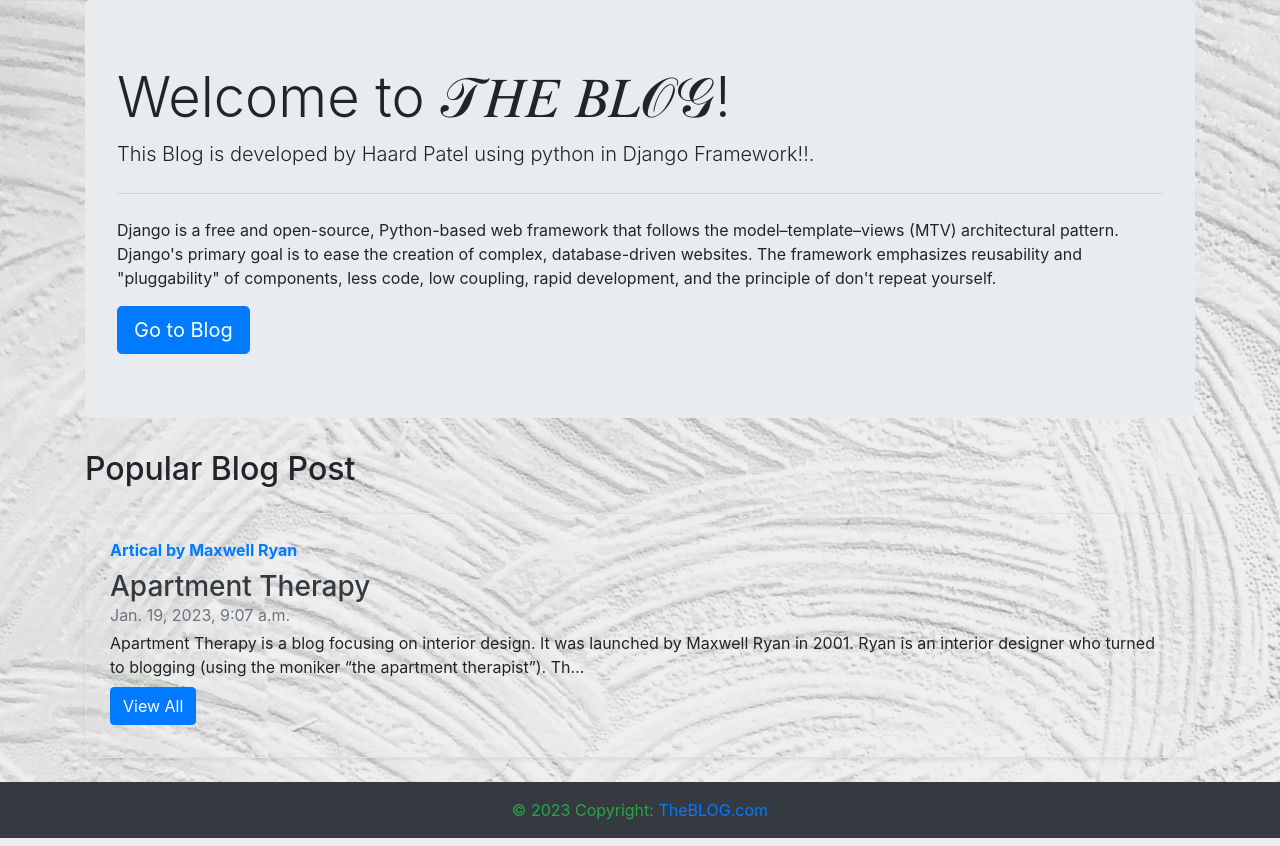
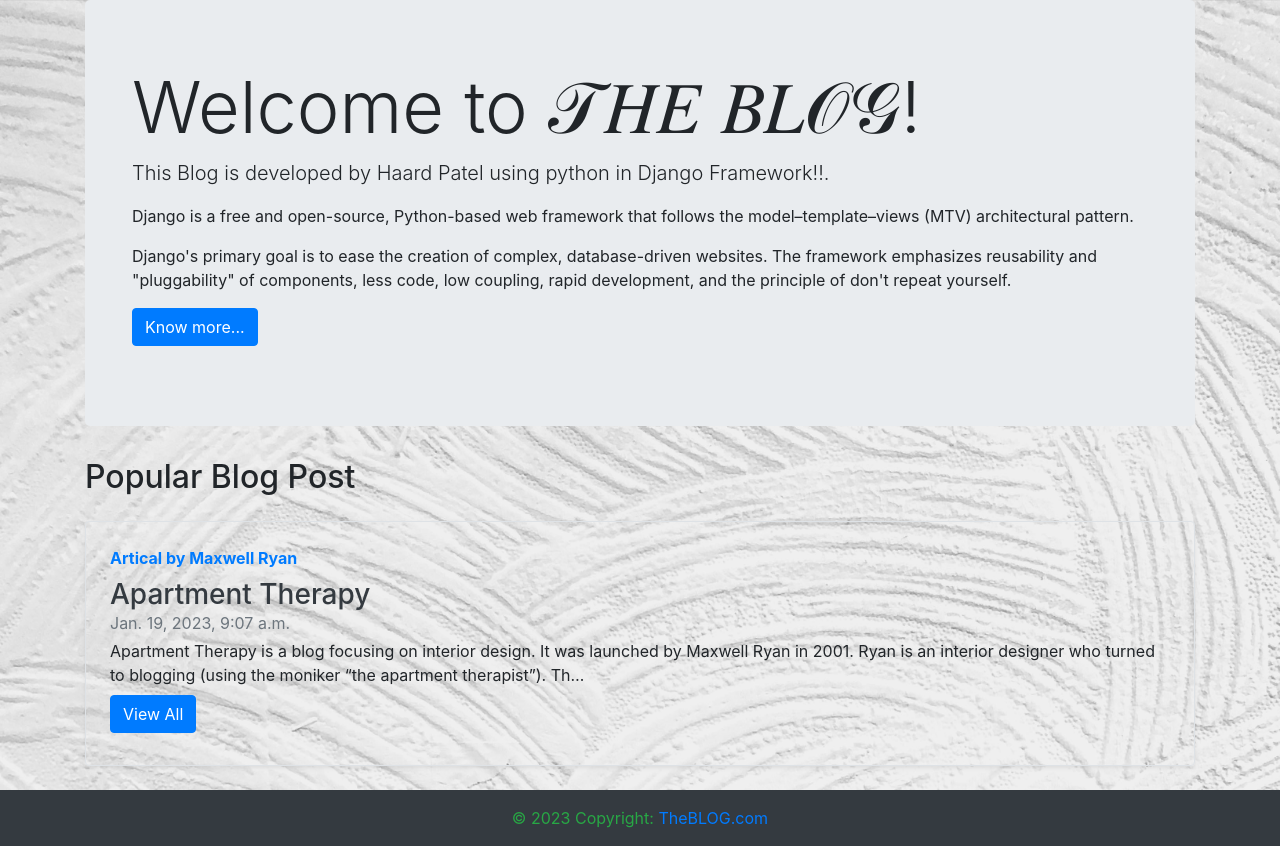
Before and after one commit to HaardPatel5620/Django_Blog, a Django app: page / in a window 1280 px wide. Shown: the part 56-902 px from the top of the page. Run offline with Django 4.2, Linux system fonts and the light colour scheme; data comes from the database, SQL or seed files in the repository; both versions use the stored data as it was after the commit; some libraries are stand-ins or nearby versions.

Commit message:
Changes in About page and home page

```diff
--- a/templates/home/home.html
+++ b/templates/home/home.html
@@ -7,13 +7,23 @@ Home page
 
 {% block body %}
 <div class="container">
+    <div class="jumbotron">
+        <div class="container">
+            <h3 class="display-3">Welcome to 𝒯𝐻𝐸 𝐵𝐿𝒪𝒢!</h3>
+                <p class="lead">This Blog is developed by Haard Patel using python in Django Framework!!.</p>
+                <p>Django is a free and open-source, Python-based web framework that follows the model–template–views (MTV) architectural pattern.</p>
 
-    <div class="jumbotron ">
-        <h1 class="display-4">Welcome to 𝒯𝐻𝐸 𝐵𝐿𝒪𝒢!</h1>
-        <p class="lead">This Blog is developed by Haard Patel using python in Django Framework!!.</p>
-        <hr class="my-4">
-        <p>Django is a free and open-source, Python-based web framework that follows the model–template–views (MTV) architectural pattern. Django's primary goal is to ease the creation of complex, database-driven websites. The framework emphasizes reusability and "pluggability" of components, less code, low coupling, rapid development, and the principle of don't repeat yourself.</p>
-        <a class="btn btn-primary btn-lg" href="/blog" role="button">Go to Blog</a>
+                <p> Django's primary goal is to ease the creation of complex, database-driven websites. The framework emphasizes reusability and "pluggability" of components, less code, low coupling, rapid development, and the principle of don't repeat yourself.</p>
+
+                <p class="collapse" id="collapseExample">Python is used throughout, even for settings, files, and data models. Django also provides an optional administrative create, read, update and delete interface that is generated dynamically through introspection and configured via admin models.</p>
+
+                <p class="collapse" id="collapseExample">Django was created in the fall of 2003, when the web programmers at the Lawrence Journal-World newspaper, Adrian Holovaty and Simon Willison, began using Python to build applications.It was released publicly under a BSD license in July 2005. The framework was named after guitarist Django Reinhardt.Adrian Holovaty is a Romani jazz guitar player and a big fan of Django Reinhardt.</p>
+
+                <p class="collapse" id="collapseExample">Some well-known sites that use Django include Instagram, Mozilla, Disqus, Bitbucket, Nextdoor and Clubhouse.</p>
+
+                <p> <button class="btn btn-primary" type="button" data-toggle="collapse" data-target="#collapseExample" aria-expanded="false" aria-controls="collapseExample">Know more...</button></p>
+        </div>
+
     </div>
 
 </div>
--- a/templates/home/search.html
+++ b/templates/home/search.html
@@ -5,7 +5,7 @@
 
 
 {% block body %}
-<div class="container my-3">
+<div class="container ">
     <h2>Search results : </h2>
     {% if allPosts|length < 1 %} <p>No search results</p>
         Your search query : <b>{{query}}</b> did not match any documents. <br>
@@ -20,8 +20,7 @@
     {% endif %}
 
         {% for post in allPosts %}
-        <div
-            class="row no-gutters border rounded overflow-hidden flex-md-row mb-4 shadow-sm h-md-250 my-4 position-relative">
+        <div class="row no-gutters border rounded overflow-hidden flex-md-row mb-4 shadow-sm h-md-250 my-4 position-relative">
 
             <div class="col p-4 d-flex flex-column position-static">
                 <strong class="d-inline-block mb-2 text-primary">Article by {{post.author}}</strong>
```
Also changed, not shown: templates/home/about.html (+14 -10 lines), db.sqlite3.
